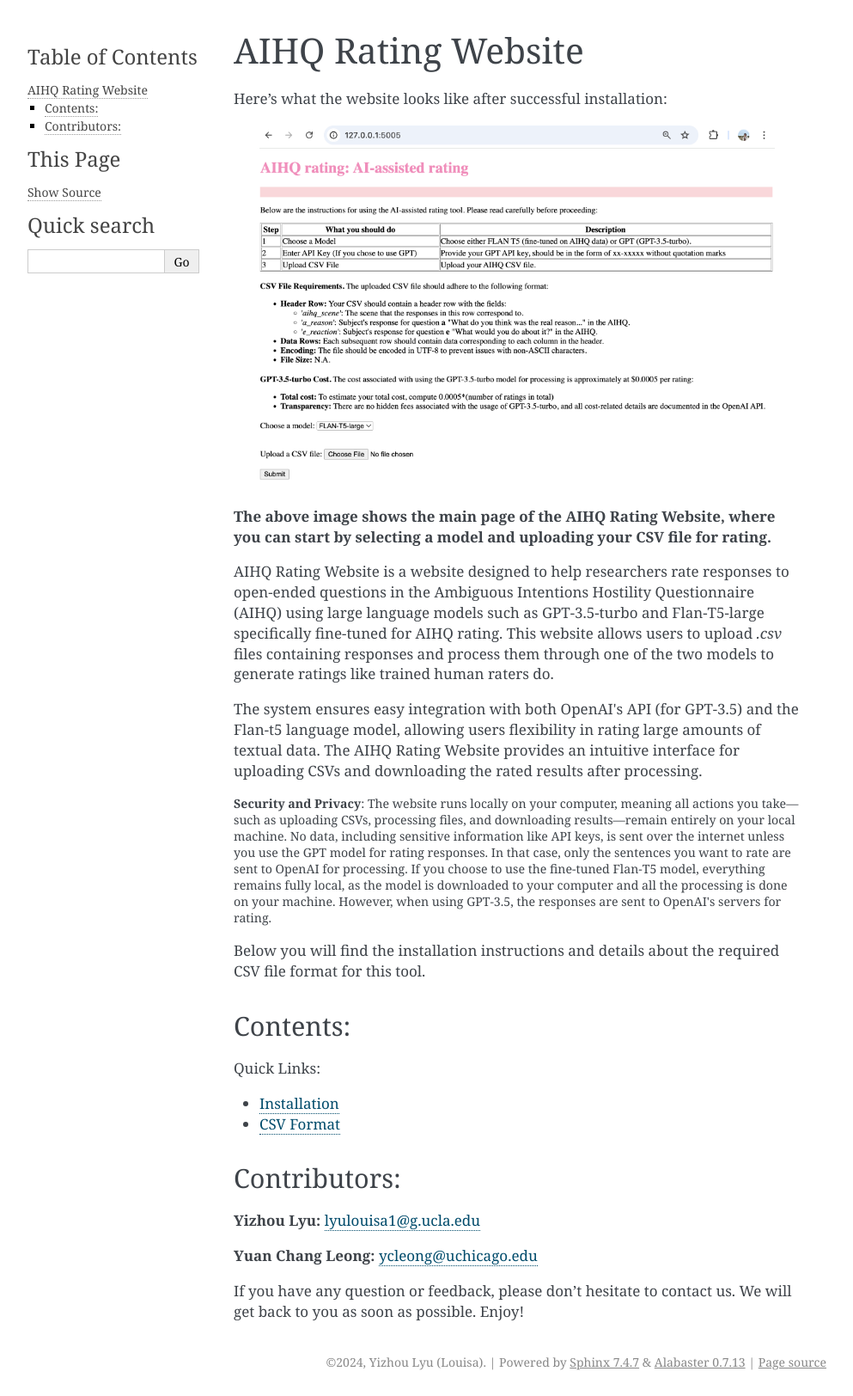
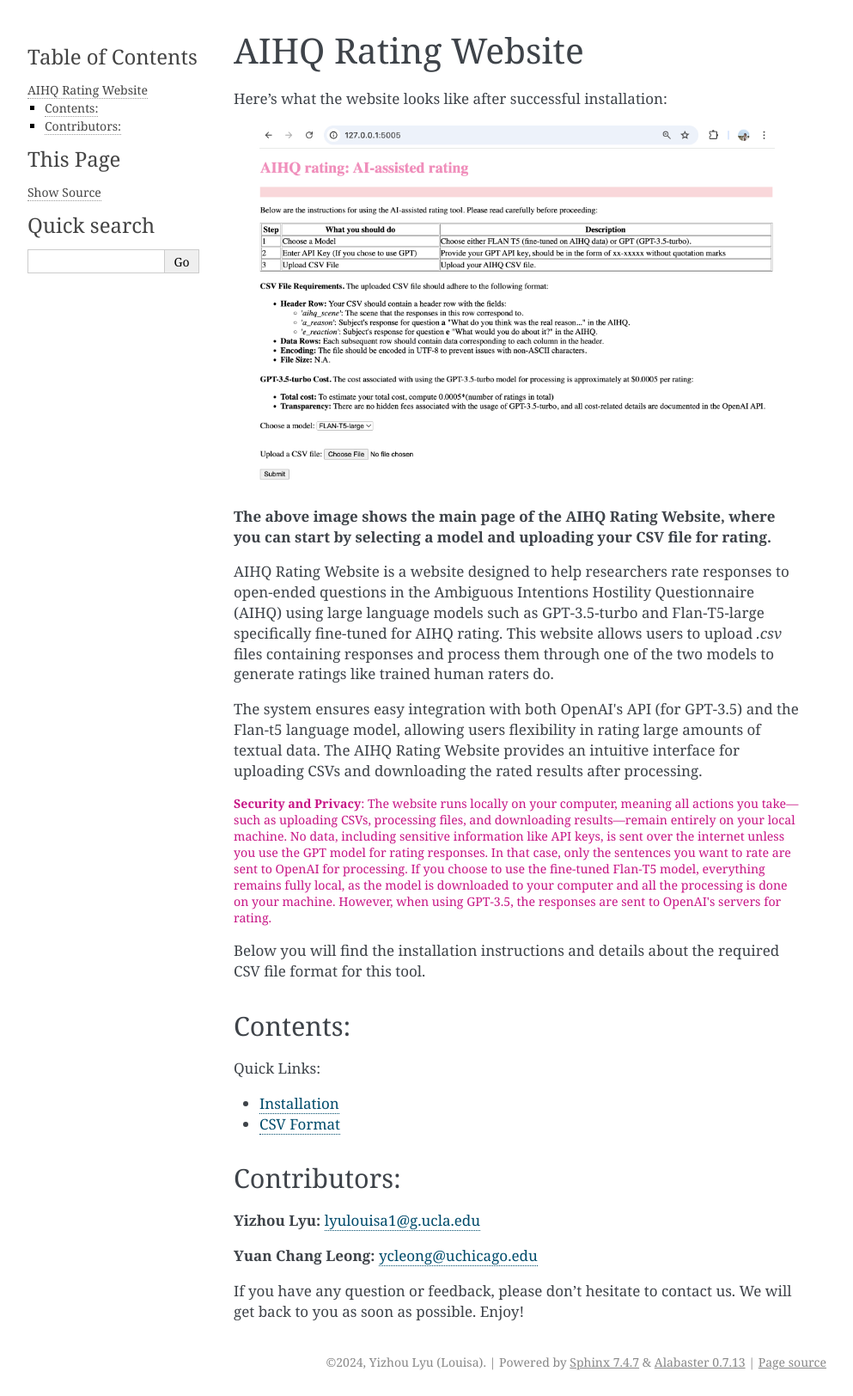
Before and after one commit to lyulouisa/Website_AIHQ_rating, a Sphinx documentation site: the page built from docs/source/index.rst, in a window 1280 px wide. Shown: the whole page at 86% size, without its empty margins (148-1141 px from the left). Built offline with Sphinx 7.4.7, drawn with Linux system fonts in a browser that asks for light colours.

Commit message:
Update index.rst

```diff
--- a/docs/source/index.rst
+++ b/docs/source/index.rst
@@ -21,7 +21,7 @@ The system ensures easy integration with both OpenAI's API (for GPT-3.5) and the
 
 .. raw:: html
 
-   <div style="font-size: smaller;">
+   <div style="font-size: smaller; color: #C71585;">
    <strong>Security and Privacy</strong>: The website runs locally on your computer, meaning all actions you take—such as uploading CSVs, processing files, and downloading results—remain entirely on your local machine. No data, including sensitive information like API keys, is sent over the internet unless you use the GPT model for rating responses. In that case, only the sentences you want to rate are sent to OpenAI for processing.
 
    If you choose to use the fine-tuned Flan-T5 model, everything remains fully local, as the model is downloaded to your computer and all the processing is done on your machine. However, when using GPT-3.5, the responses are sent to OpenAI's servers for rating.
```
